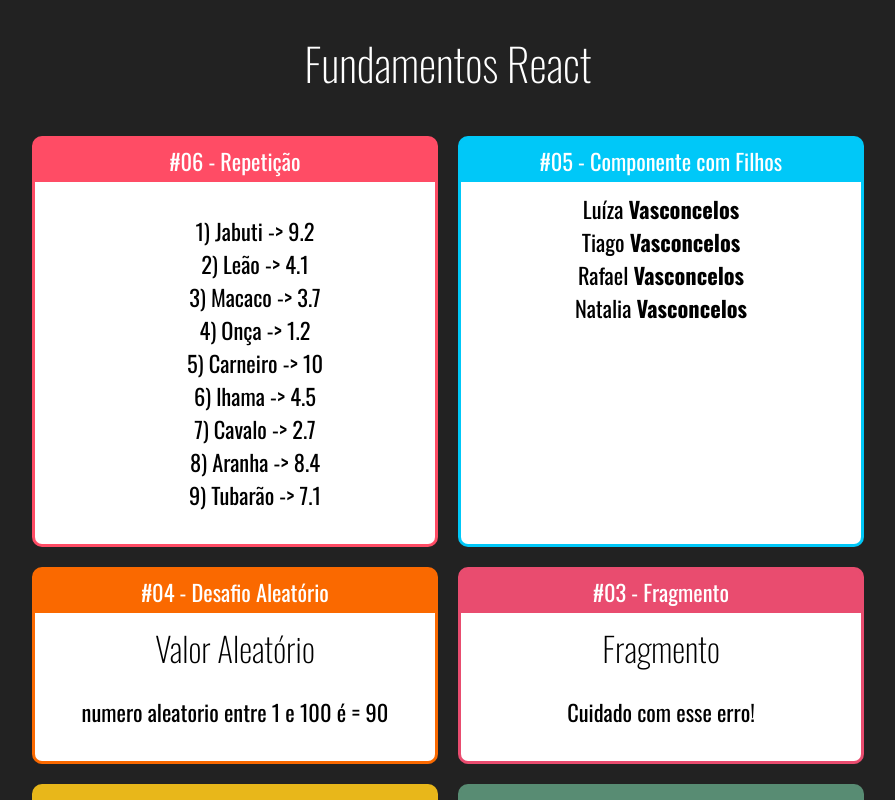
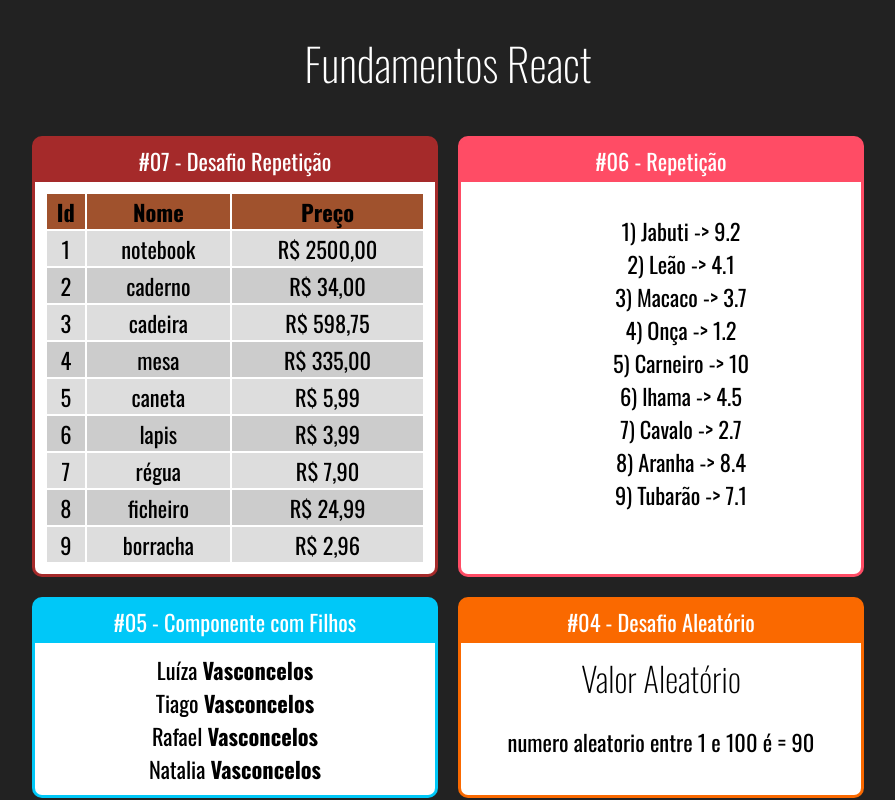
Before and after one commit to Tiago-devop/fundamentos-react, a React (Create React App) app: page / in a window 1280 px wide. Shown: the top 800 px of the page, without its empty margins (192-1087 px from the left). Built offline with nearby package versions, Linux system fonts and the light colour scheme.

Commit message:
desafio repetição

```diff
--- a/src/App.jsx
+++ b/src/App.jsx
@@ -3,6 +3,7 @@ import React from "react";
 
 import Card from "./components/layout/Card";
 
+import TabelaProdutos from "./components/repeticao/TabelaProdutos";
 import ListaAlunos from "./components/repeticao/ListaAlunos";
 import Familia from "./components/basicos/Familia";
 import FamiliaMembro from "./components/basicos/FamiliaMembro";
@@ -16,10 +17,11 @@ export default (_) => (
     <h1>Fundamentos React</h1>
 
     <div className="Cards">
+      <Card titulo="#07 - Desafio Repetição" color="brown">
+        <TabelaProdutos></TabelaProdutos>
+      </Card>
       <Card titulo="#06 - Repetição" color="#FF4C65">
-        <ListaAlunos>
-
-        </ListaAlunos>
+        <ListaAlunos></ListaAlunos>
       </Card>
       <Card titulo="#05 - Componente com Filhos" color="#00C8F8">
         <Familia surname="Vasconcelos">
--- /dev/null
+++ b/src/components/repeticao/TabelaProdutos.css
@@ -0,0 +1,15 @@
+.TabelaProdutos table {
+  width: 100%;
+}
+
+.TabelaProdutos th {
+  background-color: sienna;
+}
+
+.TabelaProdutos .Par {
+  background-color: #ddd;
+}
+
+.TabelaProdutos .Impar {
+  background-color: #ccc;
+}
--- /dev/null
+++ b/src/components/repeticao/TabelaProdutos.jsx
@@ -0,0 +1,46 @@
+import "./TabelaProdutos.css";
+import React from "react";
+import produtos from "../../data/produtos";
+
+export default (props) => {
+  function getLinhas() {
+    return produtos.map((produto, i) => {
+      return (
+        <tr key={produto.id} className={i % 2 === 0 ? "Par" : "Impar"}>
+          <td>{produto.id}</td>
+          <td>{produto.name}</td>
+          <td>R$ {produto.preco.toFixed(2).replace(".", ",")}</td>
+        </tr>
+      );
+    });
+  }
+
+  return (
+    <div className="TabelaProdutos">
+      <table>
+        <thead>
+          <tr>
+            <th>Id</th>
+            <th>Nome</th>
+            <th>Preço</th>
+          </tr>
+        </thead>
+        <tbody>{getLinhas()}</tbody>
+      </table>
+    </div>
+  );
+
+  // const produtosLista = produtos.map((props) => {
+  //   return (
+  //     <li key={props.id}>
+  //       {props.id}) - {props.produto} preço R$ = {props.preco}
+  //     </li>
+  //   );
+  // });
+
+  // return (
+  //   <div>
+  //     <ul style={{ listStyle: "none" }}>{produtosLista}</ul>
+  //   </div>
+  // );
+};
--- /dev/null
+++ b/src/data/produtos.js
@@ -0,0 +1,47 @@
+export default [
+  {
+    id: 1,
+    name: "notebook",
+    preco: 2500.0,
+  },
+  {
+    id: 2,
+    name: "caderno",
+    preco: 34.0,
+  },
+  {
+    id: 3,
+    name: "cadeira",
+    preco: 598.75,
+  },
+  {
+    id: 4,
+    name: "mesa",
+    preco: 335.0,
+  },
+  {
+    id: 5,
+    name: "caneta",
+    preco: 5.99,
+  },
+  {
+    id: 6,
+    name: "lapis",
+    preco: 3.99,
+  },
+  {
+    id: 7,
+    name: "régua",
+    preco: 7.9,
+  },
+  {
+    id: 8,
+    name: "ficheiro",
+    preco: 24.99,
+  },
+  {
+    id: 9,
+    name: "borracha",
+    preco: 2.959897656,
+  },
+];
```
